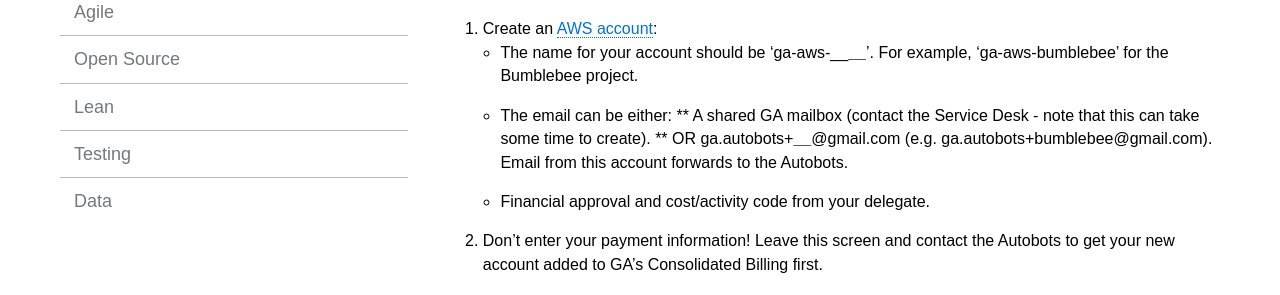
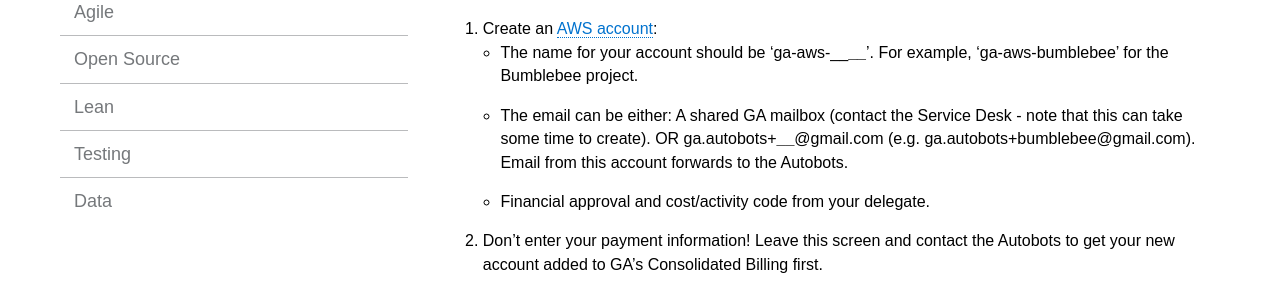
Before and after one commit to GeoscienceAustralia/cloud, a Jekyll site: the page built from docs/_pages/setting_up_index.md, in a window 1280 px wide. Shown: the part 532-827 px from the top of the page. Built offline with Jekyll 4.4.1, drawn with Linux system fonts in a browser that asks for light colours.

Commit message:
Fix dot points

```diff
--- a/docs/_pages/setting_up_index.md
+++ b/docs/_pages/setting_up_index.md
@@ -20,8 +20,9 @@
 1. Create an [AWS account](https://aws.amazon.com/resources/create-account/):
   * The name for your account should be 'ga-aws-________'. For example, 'ga-aws-bumblebee' for the Bumblebee project.
   * The email can be either:
-    ** A shared GA mailbox (contact the Service Desk - note that this can take some time to create).
-    ** OR ga.autobots+______@gmail.com (e.g. ga.autobots+bumblebee@gmail.com). Email from this account forwards to the Autobots.
+    A shared GA mailbox (contact the Service Desk - note that this can take some time to create).
+    OR
+    ga.autobots+______@gmail.com (e.g. ga.autobots+bumblebee@gmail.com). Email from this account forwards to the Autobots.
   * Financial approval and cost/activity code from your delegate.
 2. Don't enter your payment information! Leave this screen and contact the Autobots to get your new account added to GA's Consolidated Billing first.
 3. If you used a GA mailbox, click the link from Consolidated Billing.
```
